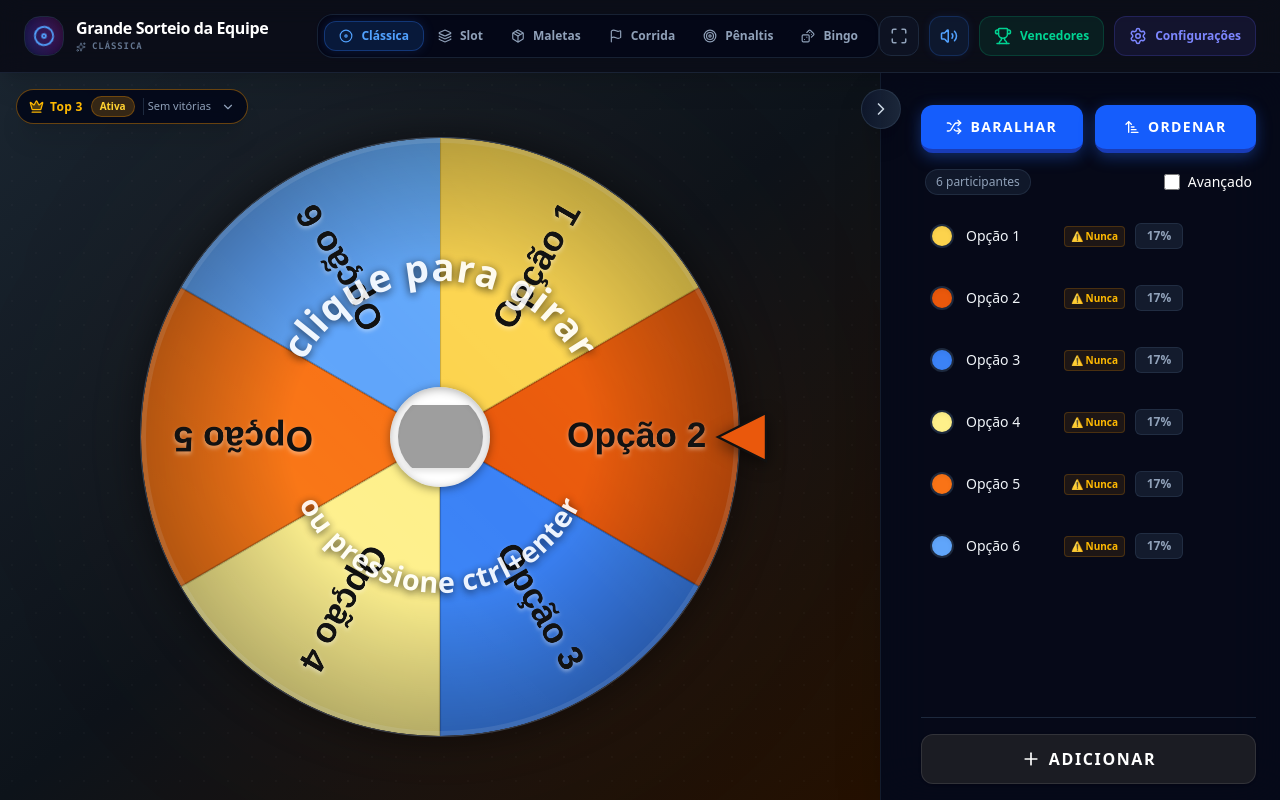
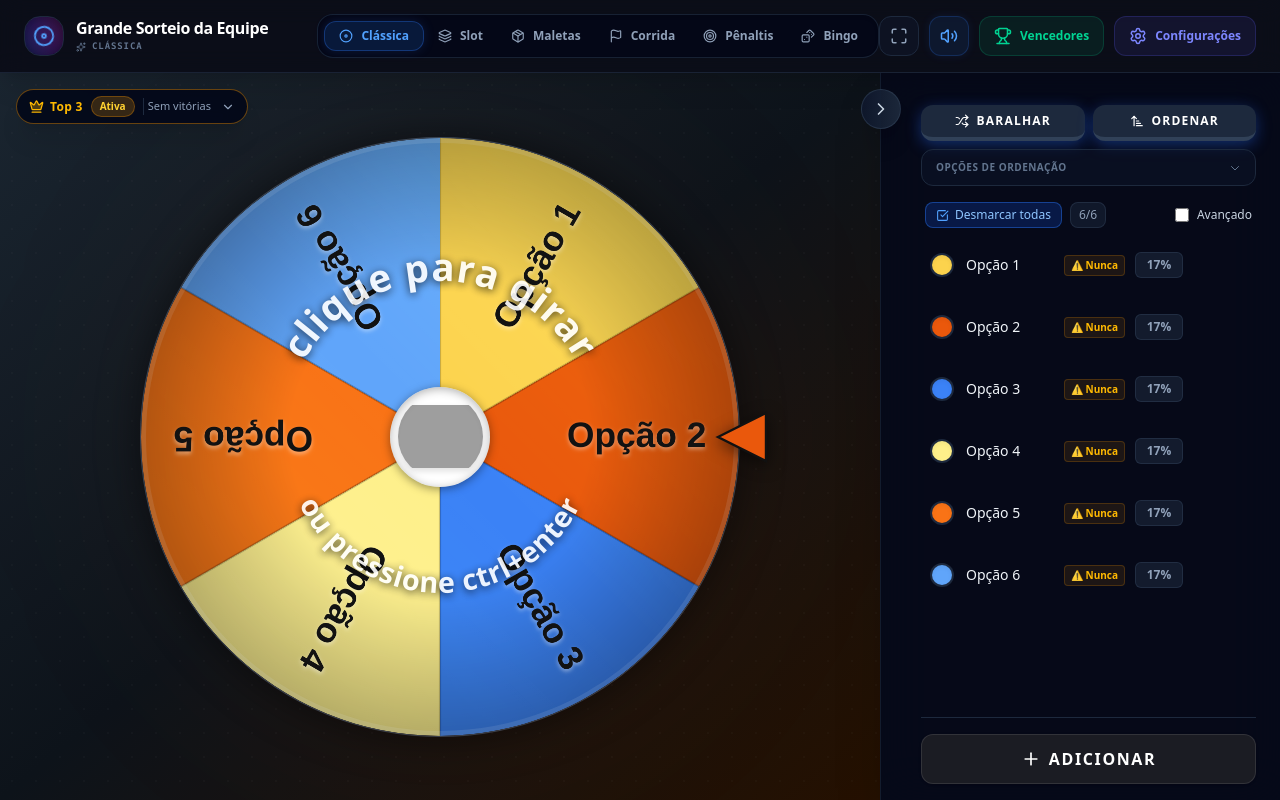
Before and after one commit to JonatasArao/SortStudio, a React (Vite) app: page / in a window 1280 px wide. Built offline with nearby package versions, Linux system fonts and the light colour scheme; grey boxes are pictures that could not be loaded.

Commit message:
feat(entries): add bulk selection and sorting controls
Introduce batch selection (select/deselect all) and sorting options for entries in the sidebar to improve list management.

```diff
--- a/src/components/organisms/sidebar/EntriesTab.tsx
+++ b/src/components/organisms/sidebar/EntriesTab.tsx
@@ -1,5 +1,5 @@
-import React, { useMemo } from 'react';
-import { Shuffle, SortAsc, Plus } from 'lucide-react';
+import React, { useMemo, useState } from 'react';
+import { Shuffle, SortAsc, SortDesc, Plus, CheckSquare } from 'lucide-react';
 import { useTranslation } from 'react-i18next';
 import { Virtuoso } from 'react-virtuoso';
 import { useAppStore } from '../../../store/useAppStore';
@@ -12,50 +12,174 @@ import { getParticipantStats, ParticipantStat } from '../../../utils/statsUtils'
 export const EntriesTab = () => {
   const { t } = useTranslation();
   const items = useAppStore(s => s.items);
+  const setItems = useAppStore(s => s.setItems);
   const results = useAppStore(s => s.results);
+  const seasons = useAppStore(s => s.seasons);
   const isSpinning = useAppStore(s => s.isSpinning);
   const colors = useAppStore(s => s.colors);
   const isAdvancedEntries = useAppStore(s => s.isAdvancedEntries);
   const setIsAdvancedEntries = useAppStore(s => s.setIsAdvancedEntries);
   const setEditingEntryId = useAppStore(s => s.setEditingEntryId);
 
+  const [sortCriteria, setSortCriteria] = useState('name');
+  const [sortOrder, setSortOrder] = useState<'asc' | 'desc'>('asc');
+  const [selectedSeasonId, setSelectedSeasonId] = useState<string>('all');
+  const [isSortExpanded, setIsSortExpanded] = useState(false);
+
   const { validItems } = useWheelData();
   const {
-    handleShuffle, handleSort,
+    handleShuffle,
+    handleToggleSelectAll,
     handleUpdateItem, handleRemoveItem, handleAddEmptyItem, handleMoveItem
   } = useWheelActions();
 
   const totalWeight = validItems.reduce((acc, item) => acc + (item.weight || 1), 0) || 1;
+  const allSelected = items.length > 0 && items.every(i => i.enabled !== false);
+
+  const filteredResults = useMemo(() => {
+    if (selectedSeasonId === 'all') return results;
+    const season = seasons.find(s => s.id === selectedSeasonId);
+    if (!season) return results;
+    const end = season.endDate || Infinity;
+    return results.filter(r => (r.timestamp || 0) >= season.startDate && (r.timestamp || 0) <= end);
+  }, [results, seasons, selectedSeasonId]);
 
   const participantStatsMap = useMemo(() => {
-    const stats = getParticipantStats(items, results);
+    let refTimestamp: number | undefined = undefined;
+    if (selectedSeasonId !== 'all') {
+      const s = seasons.find(s => s.id === selectedSeasonId);
+      if (s && s.endDate) {
+        refTimestamp = s.endDate;
+      }
+    }
+    const stats = getParticipantStats(items, filteredResults, refTimestamp);
     const map = new Map<string, ParticipantStat>();
     stats.forEach(st => map.set(st.name.toLowerCase(), st));
     return map;
-  }, [items, results]);
+  }, [items, filteredResults, selectedSeasonId, seasons]);
+
+  const applySort = () => {
+    if (isSpinning || items.length < 2) return;
+    setItems((prev) =>
+      [...prev].sort((a, b) => {
+        const nameA = a.text.trim().toLowerCase();
+        const nameB = b.text.trim().toLowerCase();
+        const statA = participantStatsMap.get(nameA);
+        const statB = participantStatsMap.get(nameB);
+
+        let valA: any = nameA;
+        let valB: any = nameB;
+
+        if (sortCriteria === 'wins') {
+           valA = statA ? statA.winsCount : 0;
+           valB = statB ? statB.winsCount : 0;
+        } else if (sortCriteria === 'current_spell') {
+           valA = statA ? statA.daysWithoutWin : 0;
+           valB = statB ? statB.daysWithoutWin : 0;
+        } else if (sortCriteria === 'record_spell') {
+           valA = statA ? statA.maxDaysWithoutWin : 0;
+           valB = statB ? statB.maxDaysWithoutWin : 0;
+        }
+
+        if (valA < valB) return sortOrder === 'asc' ? -1 : 1;
+        if (valA > valB) return sortOrder === 'asc' ? 1 : -1;
+        return nameA.localeCompare(nameB);
+      })
+    );
+  };
 
   return (
     <>
-      <div className="flex gap-3 mb-4 shrink-0">
-        <Button onClick={handleShuffle} disabled={isSpinning || items.length < 2} className="flex-1 w-full gap-2 text-sm">
-          <Shuffle size={16} /> {t('sidebar.entries.shuffle')}
+      <div className="flex gap-2 mb-2 shrink-0">
+        <Button onClick={handleShuffle} disabled={isSpinning || items.length < 2} className="flex-1 w-full gap-2 text-xs h-9 bg-slate-800 hover:bg-slate-700 border-slate-700 text-slate-300">
+          <Shuffle size={14} /> <span>{t('sidebar.entries.shuffle')}</span>
         </Button>
-        <Button onClick={handleSort} disabled={isSpinning || items.length < 2} className="flex-1 w-full gap-2 text-sm">
-          <SortAsc size={16} /> {t('sidebar.entries.sort')}
+        <Button onClick={applySort} disabled={isSpinning || items.length < 2} className="flex-1 w-full gap-2 text-xs h-9 bg-slate-800 hover:bg-slate-700 border-slate-700 text-slate-300">
+          <SortAsc size={14} /> <span>{t('sidebar.entries.sort')}</span>
         </Button>
       </div>
 
-      <div className="flex justify-between items-center mb-4 shrink-0 px-1">
-        <div className="text-xs font-medium text-slate-400 bg-slate-800/50 px-2.5 py-1 rounded-full border border-slate-700/50">
-          {items.filter(i => i.enabled !== false).length} {items.filter(i => i.enabled !== false).length === 1 ? t('sidebar.entries.participant') : t('sidebar.entries.participants')}
+      <div className="flex flex-col gap-2 mb-4 shrink-0 bg-slate-900/50 p-2.5 rounded-xl border border-slate-800">
+        <button
+          onClick={() => setIsSortExpanded(!isSortExpanded)}
+          className="flex items-center justify-between w-full text-[10px] font-semibold text-slate-500 hover:text-slate-300 uppercase tracking-wider px-1 transition-colors"
+        >
+          <span>{t('sidebar.entries.sortOptions', 'Opções de Ordenação')}</span>
+          <svg className={`w-3 h-3 transition-transform duration-200 ${isSortExpanded ? 'rotate-180' : ''}`} fill="none" viewBox="0 0 24 24" stroke="currentColor">
+            <path strokeLinecap="round" strokeLinejoin="round" strokeWidth={2} d="M19 9l-7 7-7-7" />
+          </svg>
+        </button>
+
+        {isSortExpanded && (
+          <div className="flex flex-col gap-2.5 mt-2 animate-in slide-in-from-top-1 fade-in duration-200 pb-1">
+            <select
+              value={selectedSeasonId}
+              onChange={(e) => setSelectedSeasonId(e.target.value)}
+              disabled={isSpinning || items.length < 2}
+              className="w-full h-9 bg-slate-800 border border-slate-700 rounded-lg px-3 text-xs text-slate-300 focus:outline-none focus:border-blue-500/80 [color-scheme:dark] disabled:opacity-50 disabled:cursor-not-allowed transition-colors"
+            >
+              <option value="all">{t('resultsModal.balanceScopeAll', 'Resultados Gerais (Tudo)')}</option>
+              {[...seasons].reverse().map(s => (
+                <option key={s.id} value={s.id}>{s.name} {!s.endDate ? '(Ativa)' : ''}</option>
+              ))}
+            </select>
+
+            <div className="flex gap-2">
+              <select
+                value={sortCriteria}
+                onChange={(e) => setSortCriteria(e.target.value)}
+                disabled={isSpinning || items.length < 2}
+                className="flex-1 h-9 min-w-0 bg-slate-800 border border-slate-700 rounded-lg px-3 text-xs text-slate-300 focus:outline-none focus:border-blue-500/80 [color-scheme:dark] disabled:opacity-50 disabled:cursor-not-allowed transition-colors"
+              >
+                <option value="name">{t('resultsModal.drySpell.sortName')}</option>
+                <option value="wins">{t('resultsModal.drySpell.sortWins')}</option>
+                <option value="current_spell">{t('resultsModal.drySpell.sortCurrentSpell')}</option>
+                <option value="record_spell">{t('resultsModal.drySpell.sortRecordSpell')}</option>
+              </select>
+              <button
+                onClick={() => setSortOrder(sortOrder === 'asc' ? 'desc' : 'asc')}
+                disabled={isSpinning || items.length < 2}
+                className={`w-9 h-9 shrink-0 rounded-lg border transition-all disabled:opacity-50 disabled:cursor-not-allowed flex items-center justify-center ${
+                  sortOrder === 'desc'
+                    ? 'bg-slate-800 border-slate-700 text-amber-400 hover:bg-slate-700'
+                    : 'bg-slate-800 border-slate-700 text-blue-400 hover:bg-slate-700'
+                }`}
+                title={sortOrder === 'asc' ? t('resultsModal.drySpell.ascending') : t('resultsModal.drySpell.descending')}
+              >
+                {sortOrder === 'asc' ? <SortAsc size={16} /> : <SortDesc size={16} />}
+              </button>
+            </div>
+          </div>
+        )}
+      </div>
+
+      <div className="flex justify-between items-center mb-3 shrink-0 px-1 gap-2 flex-wrap sm:flex-nowrap">
+        <div className="flex items-center gap-2">
+          <button
+            type="button"
+            onClick={handleToggleSelectAll}
+            disabled={isSpinning || items.length === 0}
+            className={`flex items-center gap-1.5 text-xs font-medium px-2.5 py-1 rounded-lg border transition-all whitespace-nowrap disabled:opacity-50 disabled:cursor-not-allowed ${
+              allSelected
+                ? 'bg-blue-600/20 border-blue-500/40 text-blue-300 hover:bg-blue-600/30'
+                : 'bg-slate-800 hover:bg-slate-700 border-slate-700 text-slate-300'
+            }`}
+            title={allSelected ? t('sidebar.entries.deselectAll', 'Desmarcar todas') : t('sidebar.entries.selectAll', 'Selecionar todas')}
+          >
+            <CheckSquare size={13} className={allSelected ? 'text-blue-400' : 'text-slate-400'} />
+            <span>{allSelected ? t('sidebar.entries.deselectAll', 'Desmarcar todas') : t('sidebar.entries.selectAll', 'Selecionar todas')}</span>
+          </button>
+          <div className="text-xs font-medium text-slate-400 bg-slate-800/50 px-2 py-1 rounded-lg border border-slate-700/50 whitespace-nowrap">
+            {items.filter(i => i.enabled !== false).length}/{items.length}
+          </div>
         </div>
-        <label className={`flex items-center gap-2 text-white font-medium text-sm ${isSpinning ? 'cursor-not-allowed opacity-50' : 'cursor-pointer'}`}>
+        <label className={`flex items-center gap-2 text-slate-300 font-medium text-xs ${isSpinning ? 'cursor-not-allowed opacity-50' : 'cursor-pointer hover:text-white'}`}>
           <input
             type="checkbox"
             disabled={isSpinning}
             checked={isAdvancedEntries}
             onChange={(e) => setIsAdvancedEntries(e.target.checked)}
-            className="w-4 h-4 rounded text-blue-500 bg-slate-800 border-slate-700 disabled:cursor-not-allowed"
+            className="w-3.5 h-3.5 rounded text-blue-500 bg-slate-800 border-slate-700 disabled:cursor-not-allowed cursor-pointer"
           />
           {t('sidebar.entries.advanced')}
         </label>
--- a/src/hooks/useWheelActions.ts
+++ b/src/hooks/useWheelActions.ts
@@ -142,6 +142,27 @@ export const useWheelActions = () => {
   const handleShuffle = () => {
     const { isSpinning, setItems } = useAppStore.getState();
     if (!isSpinning) setItems((prev) => secureShuffle(prev));
+  };
+
+  const handleToggleSelectAll = () => {
+    const { isSpinning, items, setItems } = useAppStore.getState();
+    if (isSpinning || items.length === 0) return;
+    const allSelected = items.every((i) => i.enabled !== false);
+    setItems((prev) => prev.map((item) => ({ ...item, enabled: !allSelected })));
+  };
+
+  const handleSelectAll = () => {
+    const { isSpinning, setItems } = useAppStore.getState();
+    if (!isSpinning) {
+      setItems((prev) => prev.map((item) => ({ ...item, enabled: true })));
+    }
+  };
+
+  const handleDeselectAll = () => {
+    const { isSpinning, setItems } = useAppStore.getState();
+    if (!isSpinning) {
+      setItems((prev) => prev.map((item) => ({ ...item, enabled: false })));
+    }
   };
 
   const handleSort = () => {
@@ -458,6 +479,9 @@ export const useWheelActions = () => {
     handleRemoveItem,
     handleMoveItem,
     handleShuffle,
+    handleToggleSelectAll,
+    handleSelectAll,
+    handleDeselectAll,
     handleSort,
     handleAddColor,
     handleRemoveColor,
--- a/src/i18n/locales/en.json
+++ b/src/i18n/locales/en.json
@@ -13,7 +13,10 @@
       "add": "Add",
       "bulkAdd": "Paste list...",
       "pastePlaceholder": "Paste names here, one per line...",
-      "importing": "Importing..."
+      "importing": "Importing...",
+      "sortOptions": "Sort Options",
+      "selectAll": "Select all",
+      "deselectAll": "Deselect all"
     },
     "results": {
       "empty": "No results yet",
--- a/src/i18n/locales/pt-BR.json
+++ b/src/i18n/locales/pt-BR.json
@@ -13,7 +13,10 @@
       "add": "Adicionar",
       "bulkAdd": "Colar lista...",
       "pastePlaceholder": "Cole nomes aqui, um por linha...",
-      "importing": "Importando..."
+      "importing": "Importando...",
+      "sortOptions": "Opções de Ordenação",
+      "selectAll": "Selecionar todas",
+      "deselectAll": "Desmarcar todas"
     },
     "results": {
       "empty": "Nenhum resultado ainda",
```
